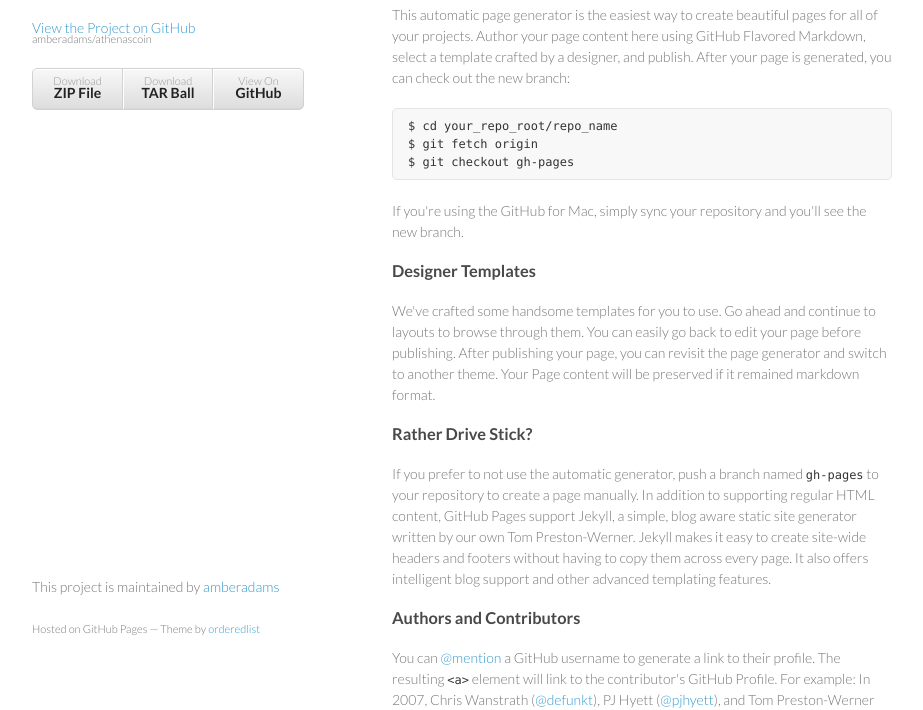
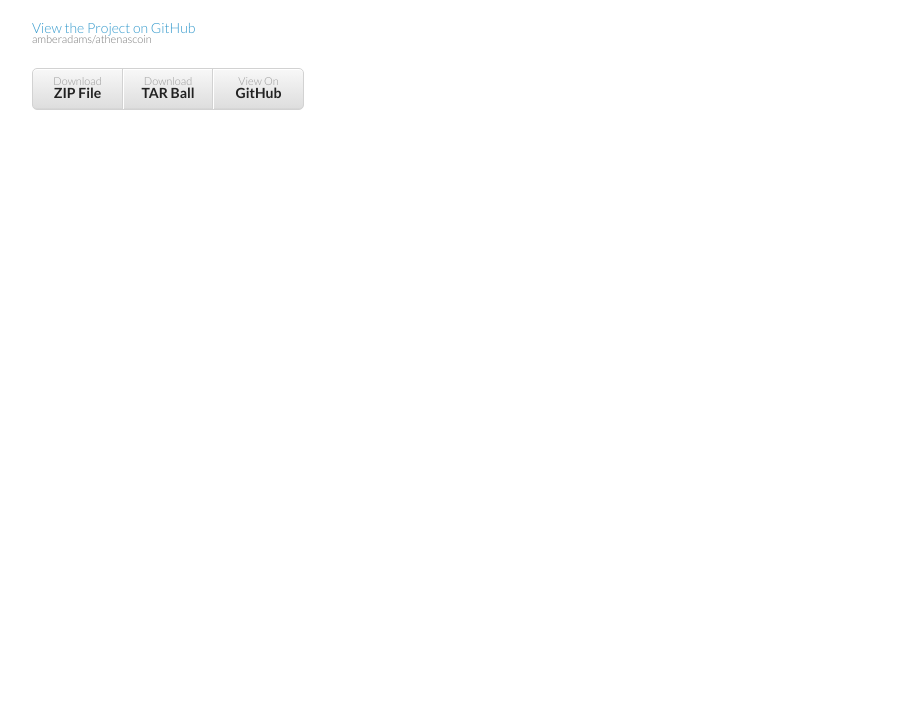
Before and after one commit to amberadams/athenascoin, a plain HTML site: page index.html in a window 1280 px wide. Shown: the part 92-802 px from the top of the page, without its empty margins (178-1101 px from the left). Drawn offline with Linux system fonts and the light colour scheme.

Commit message:
Update index.html

```diff
--- a/index.html
+++ b/index.html
@@ -31,41 +31,8 @@
         <h3>
 <a name="welcome-to-github-pages" class="anchor" href="#welcome-to-github-pages"><span class="octicon octicon-link"></span></a>Welcome to GitHub Pages.</h3>
 
-<p>This automatic page generator is the easiest way to create beautiful pages for all of your projects. Author your page content here using GitHub Flavored Markdown, select a template crafted by a designer, and publish. After your page is generated, you can check out the new branch:</p>
+<p></p>
 
-<pre><code>$ cd your_repo_root/repo_name
-$ git fetch origin
-$ git checkout gh-pages
-</code></pre>
-
-<p>If you're using the GitHub for Mac, simply sync your repository and you'll see the new branch.</p>
-
-<h3>
-<a name="designer-templates" class="anchor" href="#designer-templates"><span class="octicon octicon-link"></span></a>Designer Templates</h3>
-
-<p>We've crafted some handsome templates for you to use. Go ahead and continue to layouts to browse through them. You can easily go back to edit your page before publishing. After publishing your page, you can revisit the page generator and switch to another theme. Your Page content will be preserved if it remained markdown format.</p>
-
-<h3>
-<a name="rather-drive-stick" class="anchor" href="#rather-drive-stick"><span class="octicon octicon-link"></span></a>Rather Drive Stick?</h3>
-
-<p>If you prefer to not use the automatic generator, push a branch named <code>gh-pages</code> to your repository to create a page manually. In addition to supporting regular HTML content, GitHub Pages support Jekyll, a simple, blog aware static site generator written by our own Tom Preston-Werner. Jekyll makes it easy to create site-wide headers and footers without having to copy them across every page. It also offers intelligent blog support and other advanced templating features.</p>
-
-<h3>
-<a name="authors-and-contributors" class="anchor" href="#authors-and-contributors"><span class="octicon octicon-link"></span></a>Authors and Contributors</h3>
-
-<p>You can <a href="https://github.com/blog/821" class="user-mention">@mention</a> a GitHub username to generate a link to their profile. The resulting <code>&lt;a&gt;</code> element will link to the contributor's GitHub Profile. For example: In 2007, Chris Wanstrath (<a href="https://github.com/defunkt" class="user-mention">@defunkt</a>), PJ Hyett (<a href="https://github.com/pjhyett" class="user-mention">@pjhyett</a>), and Tom Preston-Werner (<a href="https://github.com/mojombo" class="user-mention">@mojombo</a>) founded GitHub.</p>
-
-<h3>
-<a name="support-or-contact" class="anchor" href="#support-or-contact"><span class="octicon octicon-link"></span></a>Support or Contact</h3>
-
-<p>Having trouble with Pages? Check out the documentation at <a href="http://help.github.com/pages">http://help.github.com/pages</a> or contact <a href="mailto:support@github.com">support@github.com</a> and we’ll help you sort it out.</p>
-      </section>
-      <footer>
-        <p>This project is maintained by <a href="https://github.com/amberadams">amberadams</a></p>
-        <p><small>Hosted on GitHub Pages &mdash; Theme by <a href="https://github.com/orderedlist">orderedlist</a></small></p>
-      </footer>
-    </div>
-    <script src="javascripts/scale.fix.js"></script>
 
   </body>
 </html>
```
